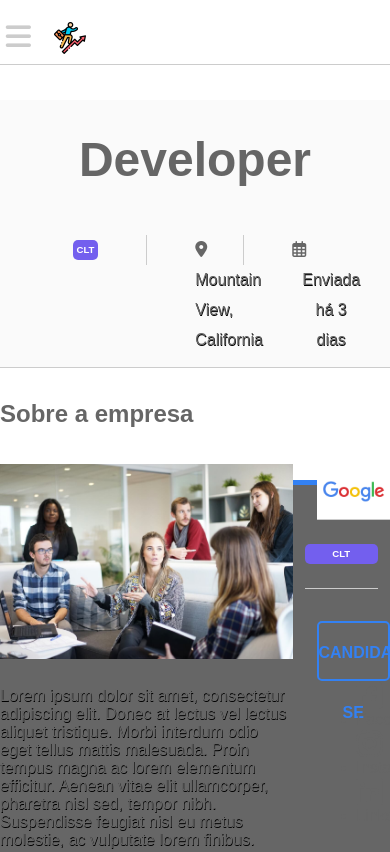
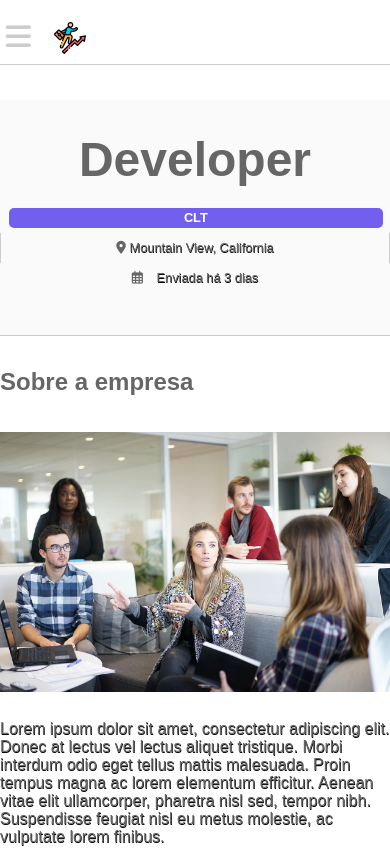
Before and after one commit to thiagosan593/JobFinder, a plain HTML site: page jobs.html in a window 390 px wide. Shown: the top 852 px of the page. Drawn offline with nearby package versions, Linux system fonts and the light colour scheme.

Commit message:
job page

```diff
--- a/css/style.css
+++ b/css/style.css
@@ -253,6 +253,7 @@ nav::after {
 
 .clt {
     background-color: #735fee;
+
 }
 
 .pj {
@@ -754,7 +755,7 @@ footer .wrapper:after {
     margin-bottom: 1em;
 }
 
-/*Job page*/
+/*ge*/
 #job-header {
     width: 100%;
     background-color: #FAFAFA;
@@ -802,6 +803,7 @@ footer .wrapper:after {
 #job-info .date p {
     display: inline-block;
 }
+
 #job-info .localit i,
 #job-info .localit p {
     display: inline;
@@ -811,65 +813,74 @@ footer .wrapper:after {
 #job-info .date p {
     margin-left: 10px;
 }
-#job-header #job-info div:nth-child(2){
+
+#job-header #job-info div:nth-child(2) {
     border-left: 1px solid #ccc;
     border-right: 1px solid #ccc;
 }
 
-#jobpage .wrapper{
+#jobpage .wrapper {
     padding: 2em 0;
 }
-#jobpage wrapper:after{
+
+#jobpage .wrapper:after {
     clear: both;
     content: "";
     display: block;
 }
-#job-container{
+
+#job-container {
     float: left;
     width: 75%;
     position: relative;
 }
 
-#jobpage .page-title{
+#jobpage .page-title {
 
-    font-size:  24px;
+    font-size: 24px;
     margin-bottom: 1.5em;
 }
-#jobpage  .description{
-    margin-bottom:  1.5em;
+
+#jobpage .description {
+    margin-bottom: 1.5em;
 }
-#company-img{
+
+#company-img {
     width: 100%;
-    margin-bottom: 1.5em ;
+    margin-bottom: 1.5em;
 }
-#companyinfo-container{
+
+#companyinfo-container {
     float: right;
     width: 25%;
     padding-top: 4em;
     padding-left: 1.5em;
     box-sizing: border-box;
 }
-.jobpage-list{
+
+.jobpage-list {
     margin-bottom: 1.5em;
     font-size: 1em;
     line-height: 2em;
 }
-#companyinfo-container img{
+
+#companyinfo-container img {
     width: 100%;
     display: block;
-    border-bottom:  1px solid #ccc;
+    border-bottom: 1px solid #ccc;
 
 }
 
-#companyinfo-container .job-type{
+#companyinfo-container .job-type {
     display: block;
     width: 100%;
     position: relative;
     border-bottom: 1px solid #ccc;
-    padding:  2em 0;
+    padding: 2em 0;
 
 }
-#apply-btn{
+
+#apply-btn {
     width: 100%;
     height: 60px;
     line-height: 60px;
@@ -879,17 +890,39 @@ footer .wrapper:after {
     text-decoration: none;
     background-color: transparent;
     border: 2px solid #3381f3;
-    color: #3381f3 ;
+    color: #3381f3;
     border-radius: 5px;
     display: block;
     box-sizing: border-box;
     text-align: center;
     transition: .5s;
 }
-#apply-btn:hover{
+
+#apply-btn:hover {
     background-color: #3381f3;
     color: #fff;
 }
+
+#job-social-list {
+    margin-top: 1em;
+    padding-left: 0;
+
+}
+
+#job-social-list li {
+    display: flex;
+    list-style: none;
+    height: 50px;
+
+    line-height: 33px;
+}
+
+#job-social-list li a {
+    text-decoration: none;
+}
+
+
+
 
 /*Responsive*/
 @media screen and (min-width:2017px) {
@@ -963,6 +996,18 @@ footer .wrapper:after {
         margin-bottom: 0;
     }
 
+    /*Job Page*/
+    #job-header #job-info div {
+        padding-left: 1em;
+        padding-right: 1em;
+
+    }
+    #job-header .wrapper{
+        padding-left: 2em;
+        padding-right: 2em;
+    }
+
+
 
 }
 
@@ -982,12 +1027,7 @@ footer .wrapper:after {
         font-size: .9em;
     }
 
-    .company-box .company-info p,
-    .locality i,
-    .locality p,
-    .job-type span {
-        font-size: .8em;
-    }
+
 
     .job-type {
         right: 1em;
@@ -1022,11 +1062,16 @@ footer .wrapper:after {
         padding: 5em 0 2em;
     }
 
-    .article-box {
-        width: 100%;
-        display: block;
-        padding: 2em 0;
+
+    #job-header #job-info div {
+        padding-left: .6em;
+        padding-right: .6em;
+        font-size: .8em;
+
     }
+
+
+
 
 }
 
@@ -1036,6 +1081,21 @@ footer .wrapper:after {
         width: 48%;
         border-bottom: .9px solid #ccc;
         box-sizing: border-box;
+    }
+    #job-header #job-info{
+        margin-top: 1em;
+    }
+    #job-header #job-info div {
+        position: relative;
+        margin-right: auto;
+        margin-left: auto;
+        width:100%;
+        display: block;
+    }
+    .job-type span {
+       box-sizing: border-box;
+        width: 80%;
+
     }
 
 }
@@ -1236,4 +1296,39 @@ footer .wrapper:after {
     .input-box {
         width: 80%;
     }
+
+    /*job page*/
+
+    #job-container{
+        width: 100%;
+    }
+    #companyinfo-container{
+        width: 100%;
+        display: block;
+        padding-top: 0em;
+        padding-left: 0em;
+
+    }
+    #companyinfo-container .job-type {
+		right: 0;
+	}
+    #job-header #job-info .job-type {
+        padding-top: 5px;
+        margin-left: 3.5%;
+    }
+
+    .job-type span  {
+        display: block;
+        width: 100%;
+        height: 20px;
+        line-height: 20px;
+        border-radius: 5px;
+        color: #fff;
+        align-items: center;
+    }
 }
+@media screen and (max-width: 375px) {
+    .wrapper{
+        max-width: 300px;
+    }
+}
--- a/jobs.html
+++ b/jobs.html
@@ -53,11 +53,17 @@
 				<div id="about-company-contaienr">
 					<h2 class="page-title">Sobre a empresa</h1>
 						<img src="img/company.jpg" id="company-img" alt="Como é o Google">
-			    	<p class="description">Lorem ipsum dolor sit amet, consectetur adipiscing elit. Donec at lectus vel lectus aliquet tristique. Morbi interdum odio eget tellus mattis malesuada. Proin tempus magna ac lorem elementum efficitur. Aenean vitae elit ullamcorper, pharetra nisl sed, tempor nibh. Suspendisse feugiat nisl eu metus molestie, ac vulputate lorem finibus.</p>
+						<p class="description">Lorem ipsum dolor sit amet, consectetur adipiscing elit. Donec at lectus
+							vel lectus aliquet tristique. Morbi interdum odio eget tellus mattis malesuada. Proin tempus
+							magna ac lorem elementum efficitur. Aenean vitae elit ullamcorper, pharetra nisl sed, tempor
+							nibh. Suspendisse feugiat nisl eu metus molestie, ac vulputate lorem finibus.</p>
 				</div>
 				<div id="about-job-container">
 					<h2 class="page-title">Sobre a vaga</h2>
-			    	<p class="description">Lorem ipsum dolor sit amet, consectetur adipiscing elit. Donec at lectus vel lectus aliquet tristique. Morbi interdum odio eget tellus mattis malesuada. Proin tempus magna ac lorem elementum efficitur. Aenean vitae elit ullamcorper, pharetra nisl sed, tempor nibh. Suspendisse feugiat nisl eu metus molestie, ac vulputate lorem finibus.</p>
+					<p class="description">Lorem ipsum dolor sit amet, consectetur adipiscing elit. Donec at lectus vel
+						lectus aliquet tristique. Morbi interdum odio eget tellus mattis malesuada. Proin tempus magna
+						ac lorem elementum efficitur. Aenean vitae elit ullamcorper, pharetra nisl sed, tempor nibh.
+						Suspendisse feugiat nisl eu metus molestie, ac vulputate lorem finibus.</p>
 				</div>
 				<div id="min-requirements-container">
 					<h2 class="page-title">Requisitos mínimos da vaga</h2>
@@ -163,11 +169,18 @@
 			</div>
 			<div class="footer-bottom">
 				<div class="wrapper">
-					<p>horaDeCodar - 2019</p>
+					<p>S 2023</p>
 				</div>
 			</div>
 		</footer>
 	</div>
+	<script src="https://code.jquery.com/jquery-3.6.3.min.js"
+		integrity="sha256-pvPw+upLPUjgMXY0G+8O0xUf+/Im1MZjXxxgOcBQBXU=" crossorigin="anonymous">
+		</script>
+	<script src="js/script.js"></script>
+
+</body>
+
 </body>
 
 </html>
```
Lines whose indentation alone changed are shown as unchanged.
